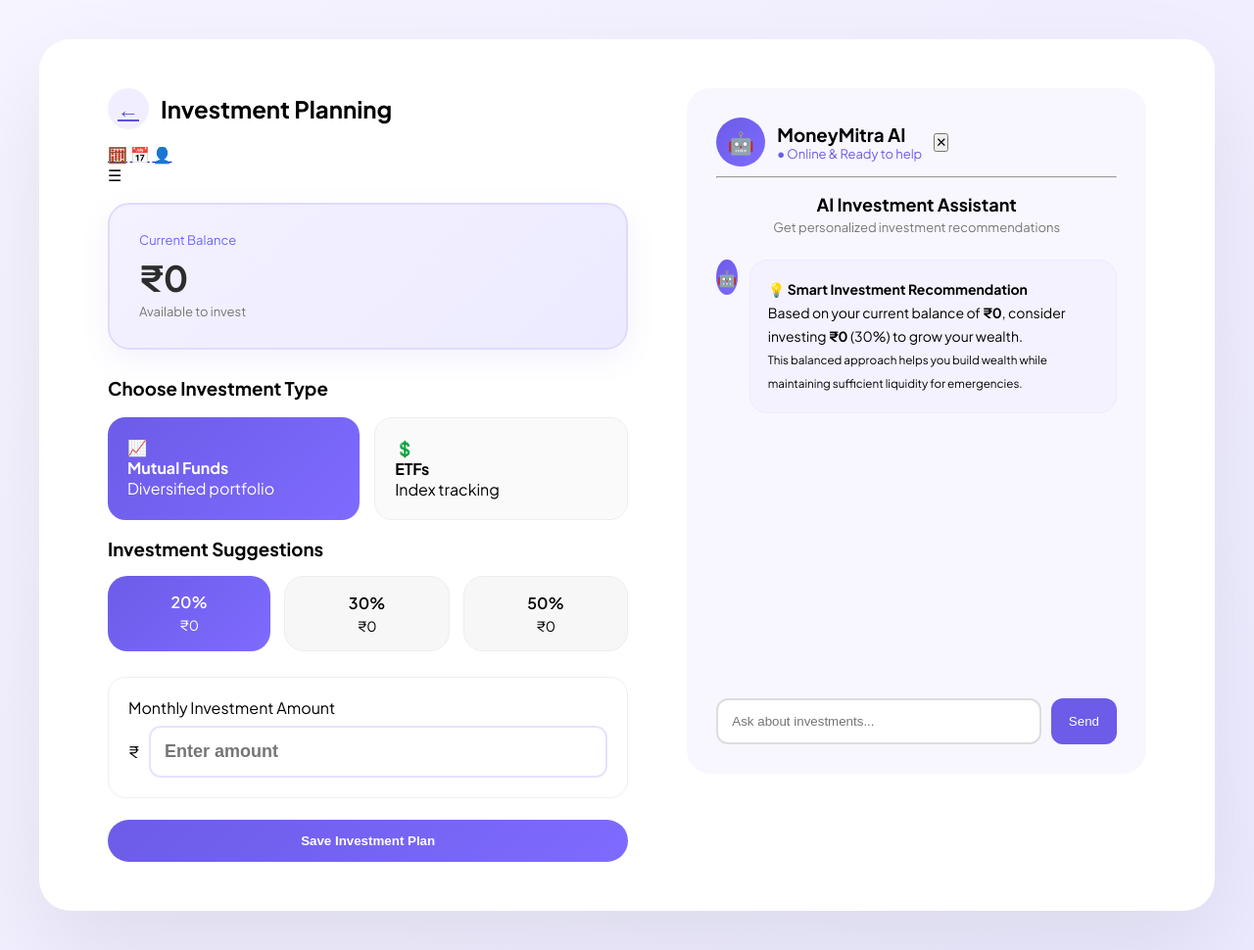
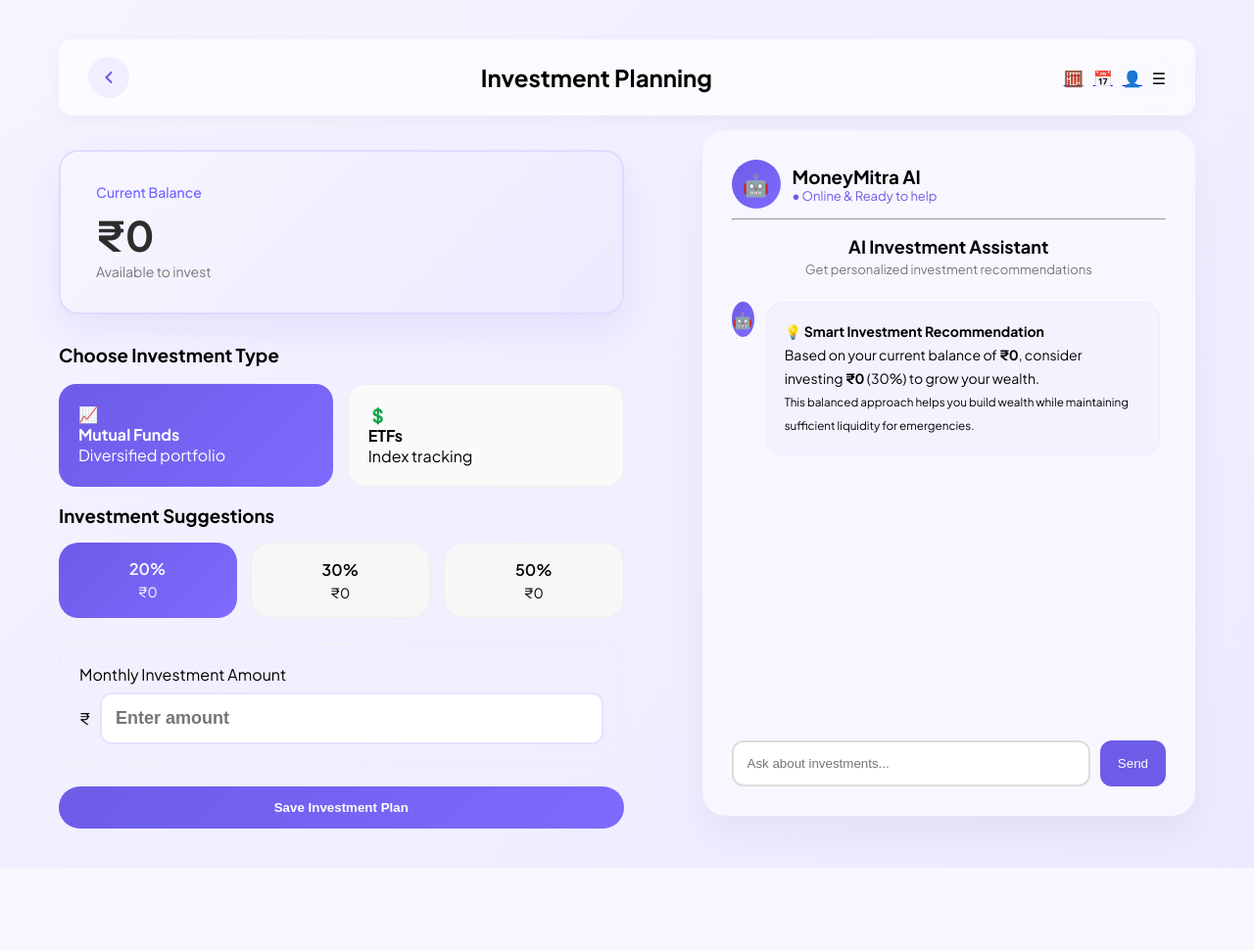
Before and after one commit to Nakiyabohari/MoneyMitra, a Django app: page /investment/ in a window 1280 px wide. Shown: the whole page at 98% size. After the commit the page ends 886 px from the top, so only its background shows below. Run offline with Django 5.2, Linux system fonts and the light colour scheme; the visitor is signed in with stand-in values (Sample User, id 1); data comes from the database, SQL or seed files in the repository; data that the repository does not hold is empty.

Commit message:
Investment page

```diff
--- a/investment/static/css/investment-desktop.css
+++ b/investment/static/css/investment-desktop.css
@@ -1,3 +1,106 @@
+/* HEADER */
+
+.page-header{
+    display:flex;
+    justify-content:space-between;
+    align-items:center;
+
+    padding:18px 30px;
+    margin-bottom:30px;
+
+    background:rgba(255,255,255,0.65);
+    backdrop-filter: blur(10px);
+
+    border-radius:14px;
+
+    box-shadow:0 6px 18px rgba(0,0,0,0.04);
+}
+
+/* LEFT SIDE */
+
+.header-left{
+    display:flex;
+    align-items:center;
+    gap:14px;
+}
+
+.header-left h2{
+    font-size:22px;
+    font-weight:600;
+}
+
+/* RIGHT ICONS */
+
+.header-actions{
+    display:flex;
+    align-items:center;
+    gap:10px;
+}
+
+/* ICON BUTTON */
+
+.header-icon{
+    width:38px;
+    height:38px;
+
+    display:flex;
+    align-items:center;
+    justify-content:center;
+
+    border-radius:10px;
+    border:none;
+
+    background:#f3f2ff;
+
+    font-size:17px;
+    cursor:pointer;
+
+    transition:0.2s ease;
+}
+
+.header-icon:hover{
+    background:#e8e6ff;
+    transform:translateY(-1px);
+}
+
+.page-header{
+    position:sticky;
+    top:20px;
+    z-index:10;
+}
+
+.side-menu{
+    position:fixed;
+    top:0;
+    right:-320px;
+    width:320px;
+    height:100vh;
+    background:white;
+    transition:0.3s;
+}
+
+.side-menu.show-menu{
+    right:0;
+}
+
+.drawer-panel{
+    position:fixed;
+    top:0;
+    right:-320px;
+
+    width:320px;
+    height:100vh;
+
+    background:white;
+    z-index:1000;
+
+    transition:0.3s ease;
+}
+
+.drawer-panel.active{
+    right:0;
+}
+
 :root {
     --primary: #6C5CE7;
     --secondary: #7E6BFF;
@@ -19,36 +122,24 @@ body{
 /* MAIN WRAPPER */
 
 .main-wrapper{
-    display:flex;
-    justify-content:center;
-    align-items:center;
+    width:100%;
     min-height:100vh;
-    padding:40px;
+    padding:40px 60px;
 }
 
 /* MAIN CARD */
 
 .main-card{
     width:100%;
-    max-width:1400px;
-    min-height:75vh;
-
-    background:white;
-    border-radius:32px;
-    box-shadow:0 40px 100px rgba(0,0,0,0.08);
-
     display:flex;
     gap:60px;
-
-    padding:50px 70px;
-
-    align-items:stretch;
 }
 
 /* LEFT SIDE */
 
 .left-section{
     flex:1.3;
+    padding-right:20px;
 }
 
 .left-section form{
@@ -92,32 +183,50 @@ body{
    BALANCE CARD
 ================================ */
 
+/* ===============================
+   BALANCE CARD
+================================ */
+
 .balance-card{
-    background:linear-gradient(135deg,#f4f2ff,#eceaff);
+    background:linear-gradient(135deg,#f7f6ff,#eceaff);
     border:2px solid #dedbff;
 
-    padding:28px 30px;
-    border-radius:22px;
+    padding:32px 36px;
+    border-radius:20px;
 
-    margin:18px 0 28px 0;
+    margin:20px 0 30px 0;
 
-    box-shadow:0 10px 30px rgba(108,92,231,0.08);
+    box-shadow:0 15px 40px rgba(108,92,231,0.12);
+
+    transition:0.25s ease;
 }
 
+.balance-card:hover{
+    transform:translateY(-2px);
+}
+
+/* label */
+
 .balance-label{
-    font-size:13px;
+    font-size:14px;
     color:#6c63ff;
+    font-weight:500;
     margin-bottom:8px;
 }
 
+/* amount */
+
 .balance-amount{
-    font-size:36px;
+    font-size:42px;
     font-weight:700;
+    letter-spacing:1px;
     color:#2d2d2d;
 }
 
+/* subtext */
+
 .balance-subtext{
-    font-size:13px;
+    font-size:14px;
     color:#777;
 }
 
@@ -256,10 +365,11 @@ body{
     padding:30px;
     border-radius:24px;
 
+    box-shadow:0 20px 40px rgba(0,0,0,0.05);
+
     display:flex;
     flex-direction:column;
-
-    height: 700px;
+    height:700px;
 }
 
 /* AI HEADER */
@@ -321,6 +431,19 @@ flex:1;
 display:flex;
 flex-direction:column;
 gap:18px;
+
+overflow-y:auto;   /* enables scrolling */
+padding-right:6px;
+}
+
+
+.chat-container::-webkit-scrollbar{
+    width:6px;
+}
+
+.chat-container::-webkit-scrollbar-thumb{
+    background:#cfcafc;
+    border-radius:10px;
 }
 
 /* CHAT ROW */
@@ -416,3 +539,7 @@ cursor:pointer;
 .outline-btn{
 display:none;
 }
+
+.chat-close-btn{
+    display:none;
+}
--- a/investment/static/js/investment.js
+++ b/investment/static/js/investment.js
@@ -140,3 +140,24 @@ function closeMitraChat() {
             .classList.remove("show-chat");
     document.body.classList.remove("showing-chat");
 }
+
+
+function open_menu(){
+    const menu = document.getElementById("menu");
+
+    if(menu){
+        menu.classList.toggle("show-menu");
+    }
+}
+
+function setInvestment(amount, element) {
+
+    document.getElementById("investmentAmount").value = amount;
+
+    // remove active from all suggestion cards
+    document.querySelectorAll(".suggest-btn")
+        .forEach(btn => btn.classList.remove("active"));
+
+    // activate clicked card
+    element.classList.add("active");
+}
--- a/investment/templates/investment.html
+++ b/investment/templates/investment.html
@@ -18,32 +18,35 @@
 <body>
 
 <div class="main-wrapper">
-<div class="main-card">
+
+<div class="page-header">
+
+    <a href="{% url 'dashboard' %}" class="back-btn">
+        <svg width="20" height="20" viewBox="0 0 24 24" fill="none"
+        stroke="#6C5CE7" stroke-width="2.5" stroke-linecap="round" stroke-linejoin="round">
+        <path d="M15 18l-6-6 6-6"/>
+        </svg>
+    </a>
 
 
+    <h2>Investment Planning</h2>
+    <div class="header-actions">
+        <a href="/calculator/" class="circle-icon">🧮</a>
+        <a href="/calendar/" class="circle-icon">📅</a>
+        <a href="/profile/" class="circle-icon">👤</a>
 
+        <div class="menu-circle" onclick="open_menu()">☰</div>
+
+
+    </div>
+
+</div>
+
+<div class="main-card">
 <!-- LEFT SECTION -->
 
 <div class="left-section">
 
-<div class="page-header">
-    <a href="{% url 'dashboard' %}" class="back-btn">&#8592;</a>
-    <h2>Investment Planning</h2>
-</div>
-<!-- HEADER ICONS -->
-<div class="app-header">
-
-<div class="header-icons">
-
-<a href="/calculator/" class="circle-icon">🧮</a>
-<a href="/calendar/" class="circle-icon">📅</a>
-<a href="/profile/" class="circle-icon">👤</a>
-
-<div class="menu-circle" onclick="open_menu()">☰</div>
-
-</div>
-
-</div>
 
 <!-- CURRENT BALANCE CARD -->
 
@@ -77,17 +80,17 @@
 
 <div class="suggestions">
 
-    <div class="suggest-btn active" onclick="setInvestment({{ suggest_20 }})">
+    <div class="suggest-btn active" onclick="setInvestment({{ suggest_20 }}, this)">
         <span>20%</span>
         <p>₹{{ suggest_20 }}</p>
     </div>
 
-    <div class="suggest-btn" onclick="setInvestment({{ suggest_30 }})">
+    <div class="suggest-btn" onclick="setInvestment({{ suggest_30 }}, this)">
         <span>30%</span>
         <p>₹{{ suggest_30 }}</p>
     </div>
 
-    <div class="suggest-btn" onclick="setInvestment({{ suggest_50 }})">
+    <div class="suggest-btn" onclick="setInvestment({{ suggest_50 }}, this)">
         <span>50%</span>
         <p>₹{{ suggest_50 }}</p>
     </div>
@@ -122,7 +125,6 @@
         onclick="toggleMitraChat()">
     ✨ Ask Mitra AI
 </button>
-
 
 <button type="submit" class="btn">
     Save Investment Plan
@@ -202,10 +204,6 @@
 </div>
 </div>
 
-{% include "menu.html" %}
-
-<script src="{% static 'js/menu.js' %}"></script>
-
 <script src="{% static 'js/investment.js' %}"></script>
 
 <script>
@@ -234,13 +232,10 @@ function closeMitraChat() {
 
 }
 
-/* Suggestion Autofill */
+</script>
 
-function setInvestment(amount) {
-    document.getElementById("investmentAmount").value = amount;
-}
-
-</script>
+{% include "menu.html" %}
+<script src="{% static 'js/menu.js' %}"></script>
 
 </body>
 </html>
```
